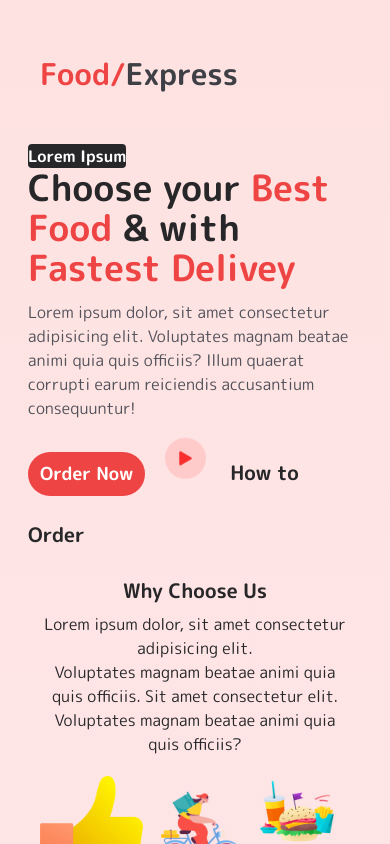
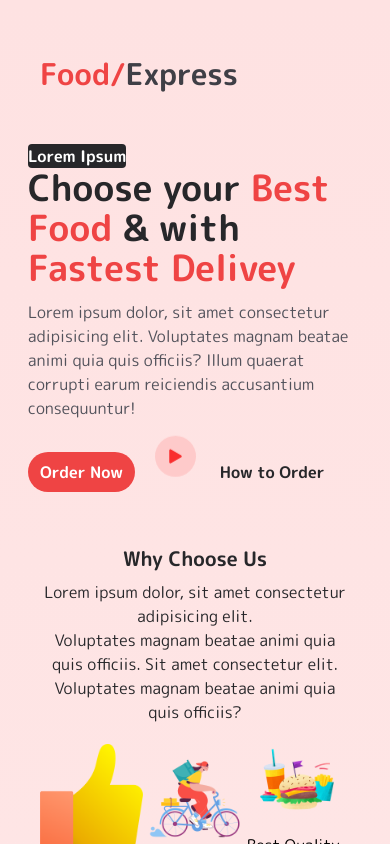
Before and after one commit to dickheadph/fexpress, a React (Create React App) app: page / in a window 390 px wide. Shown: the top 844 px of the page. Built offline with nearby package versions, Linux system fonts and the light colour scheme.

Commit message:
Update OrderNow.jsx

```diff
--- a/src/Components/OrderNow.jsx
+++ b/src/Components/OrderNow.jsx
@@ -3,7 +3,7 @@ import React from "react";
 function OrderNow(props) {
   return (
     <div>
-      <button className="ease-out transform hover:scale-125 transition duration-500 px-3 py-2 my-6 inline bg-red-500 rounded-full mt-5 font-semibold text-white text-lg">
+      <button className="ease-out transform hover:scale-125 transition duration-500 px-3 py-2 my-6 inline bg-red-500 rounded-full mt-5 font-semibold text-white lg:text-lg">
         {props.btnName}
       </button>
       <button className="inline animate-bounce ml-5 bg-red-200 lg:p-3 p-2 rounded-full">
@@ -24,7 +24,7 @@ function OrderNow(props) {
           ></path>{" "}
         </svg>
       </button>
-      <p className="inline mx-6 text-xl text-zinc-800 font-semibold">
+      <p className="inline mx-6 lg:text-xl text-md text-zinc-800 font-semibold">
         {props.btnOrder}
       </p>
     </div>
```
